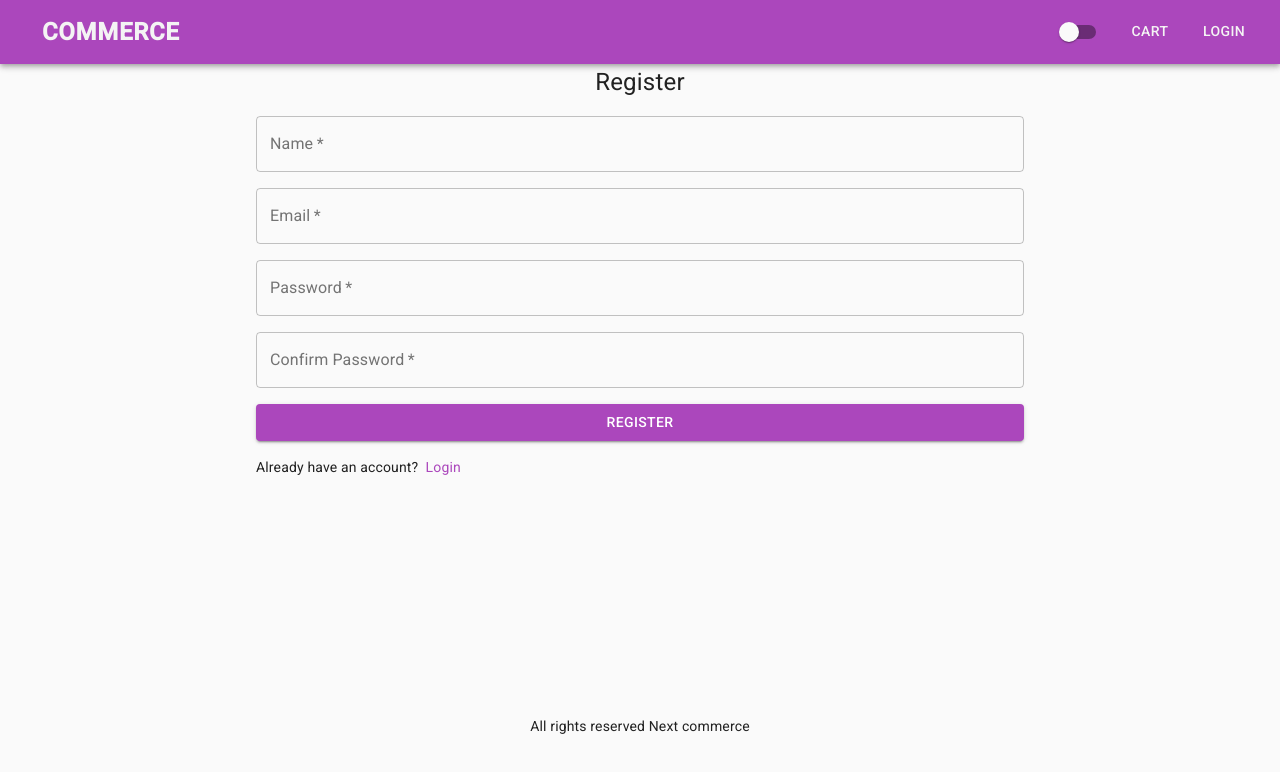
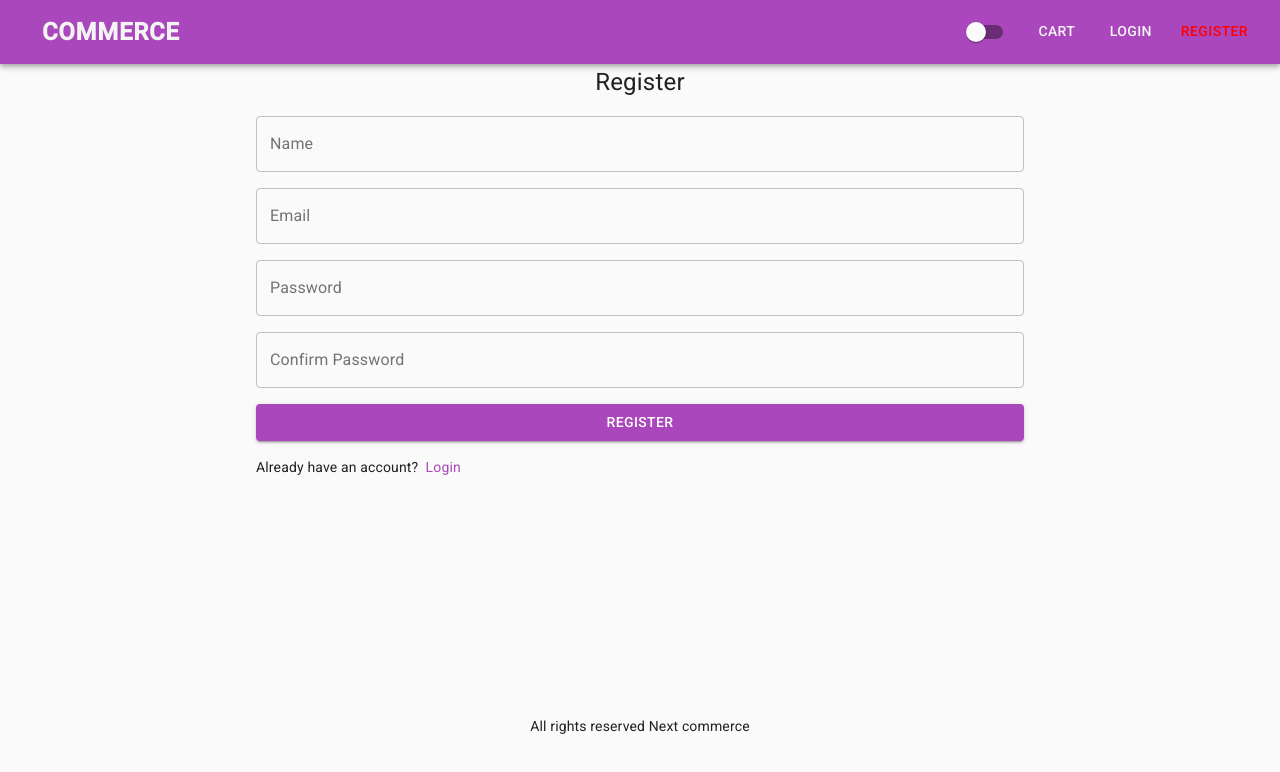
Before and after one commit to blaise-ndizeye/next-merce, a Next.js app: page /register in a window 1280 px wide. Shown: the top 772 px of the page. Built offline with nearby package versions, Linux system fonts and the light colour scheme; a small style sheet from the web is missing.

Commit message:
Complete validation for register form

```diff
--- a/components/NavBar.js
+++ b/components/NavBar.js
@@ -107,6 +107,20 @@ export default function NavBar() {
               </Link>
             </NextLink>
           )}
+          {!state.userInfo && (
+            <NextLink href="/register" passHref>
+              <Link>
+                <Button
+                  className={clsx(
+                    classes.navBtn,
+                    router.pathname === "/register" && classes.active
+                  )}
+                >
+                  Register
+                </Button>
+              </Link>
+            </NextLink>
+          )}
         </div>
       </ToolBar>
     </AppBar>
--- a/pages/register.js
+++ b/pages/register.js
@@ -1,6 +1,8 @@
 import React from "react"
 import axios from "axios"
 import NextLink from "next/link"
+import { useSnackbar } from "notistack"
+import { useForm, Controller } from "react-hook-form"
 import { useRouter } from "next/router"
 import TextField from "@material-ui/core/TextField"
 import { Typography, List, ListItem, Button, Link } from "@material-ui/core"
@@ -10,11 +12,13 @@ import { Store } from "../utils/Store"
 
 export default function Register() {
   const router = useRouter()
+  const {
+    handleSubmit,
+    control,
+    formState: { errors },
+  } = useForm()
+  const { enqueueSnackbar, closeSnackbar } = useSnackbar()
   const { dispatch, state } = React.useContext(Store)
-  const [name, setName] = React.useState("")
-  const [email, setEmail] = React.useState("")
-  const [password, setPassword] = React.useState("")
-  const [confirmPassword, setConfirmPassword] = React.useState("")
   const classes = useStyles()
   React.useEffect(() => {
     if (state.userInfo) {
@@ -22,9 +26,10 @@ export default function Register() {
     }
   }, [])
 
-  const submitHandler = async (e) => {
-    e.preventDefault()
-    if (password !== confirmPassword) return alert("Passwords don't match")
+  const submitHandler = async ({ name, email, password, confirmPassword }) => {
+    closeSnackbar()
+    if (password !== confirmPassword)
+      return enqueueSnackbar("Passwords don't match", { variant: "error" })
 
     try {
       const { data } = await axios.post("/api/users/register", {
@@ -33,62 +38,138 @@ export default function Register() {
         password,
       })
       dispatch({ type: "USER_LOGIN", payload: data })
+      enqueueSnackbar("Registering successfull", { variant: "success" })
       router.push(router.query.redirect || "/")
     } catch (err) {
-      alert(err.response.data ? err.response.data.message : err.message)
+      enqueueSnackbar(
+        err.response.data ? err.response.data.message : err.message,
+        { variant: "error" }
+      )
     }
   }
   return (
     <Layout title="Register">
       <form
-        onSubmit={submitHandler}
+        onSubmit={handleSubmit(submitHandler)}
         className={classes.form}
         autoComplete="off"
       >
         <Typography className={classes.title}>Register</Typography>
         <List>
           <ListItem>
+            <Controller
+              name="name"
+              control={control}
+              defaultValue=""
+              rules={{
+                required: true,
+                minLength: 3,
+              }}
+              render={({ field }) => (
                 <TextField
                   fullWidth
                   variant="outlined"
                   id="name"
                   label="Name"
-              inputProps={{ type: "text" }}
-              onChange={(e) => setName(e.target.value)}
-              required
+                  inputProps={{ type: "name" }}
+                  error={Boolean(errors.name)}
+                  helperText={
+                    errors.name
+                      ? errors.name.type === "minLength"
+                        ? "Name length must be at least 3"
+                        : "Name is required"
+                      : ""
+                  }
+                  {...field}
+                />
+              )}
             />
           </ListItem>
           <ListItem>
+            <Controller
+              name="email"
+              control={control}
+              defaultValue=""
+              rules={{
+                required: true,
+                pattern: /^[a-z0-9._%+-]+@[a-z0-9.-]+\.[a-z]{2,4}$/,
+              }}
+              render={({ field }) => (
                 <TextField
                   fullWidth
                   variant="outlined"
                   id="email"
                   label="Email"
                   inputProps={{ type: "email" }}
-              onChange={(e) => setEmail(e.target.value)}
-              required
+                  error={Boolean(errors.email)}
+                  helperText={
+                    errors.email
+                      ? errors.email.type === "pattern"
+                        ? "Email is not valid"
+                        : "Email is required"
+                      : ""
+                  }
+                  {...field}
+                />
+              )}
             />
           </ListItem>
           <ListItem>
+            <Controller
+              name="password"
+              control={control}
+              defaultValue=""
+              rules={{
+                required: true,
+                minLength: 6,
+              }}
+              render={({ field }) => (
                 <TextField
                   fullWidth
                   variant="outlined"
                   id="password"
                   label="Password"
                   inputProps={{ type: "password" }}
-              onChange={(e) => setPassword(e.target.value)}
-              required
+                  error={Boolean(errors.password)}
+                  helperText={
+                    errors.password
+                      ? errors.password.type === "minLength"
+                        ? "Password length must be at least 6"
+                        : "Password is required"
+                      : ""
+                  }
+                  {...field}
+                />
+              )}
             />
           </ListItem>
           <ListItem>
+            <Controller
+              name="confirmPassword"
+              control={control}
+              defaultValue=""
+              rules={{
+                required: true,
+                minLength: 6,
+              }}
+              render={({ field }) => (
                 <TextField
                   fullWidth
                   variant="outlined"
                   id="confirmPassword"
                   label="Confirm Password"
                   inputProps={{ type: "password" }}
-              onChange={(e) => setConfirmPassword(e.target.value)}
-              required
+                  error={Boolean(errors.confirmPassword)}
+                  helperText={
+                    errors.confirmPassword
+                      ? errors.confirmPassword.type === "minLength"
+                        ? "Confirm Password length must be at least 6"
+                        : "Confirm Password is required"
+                      : ""
+                  }
+                  {...field}
+                />
+              )}
             />
           </ListItem>
           <ListItem>
```
Lines whose indentation alone changed are shown as unchanged.
